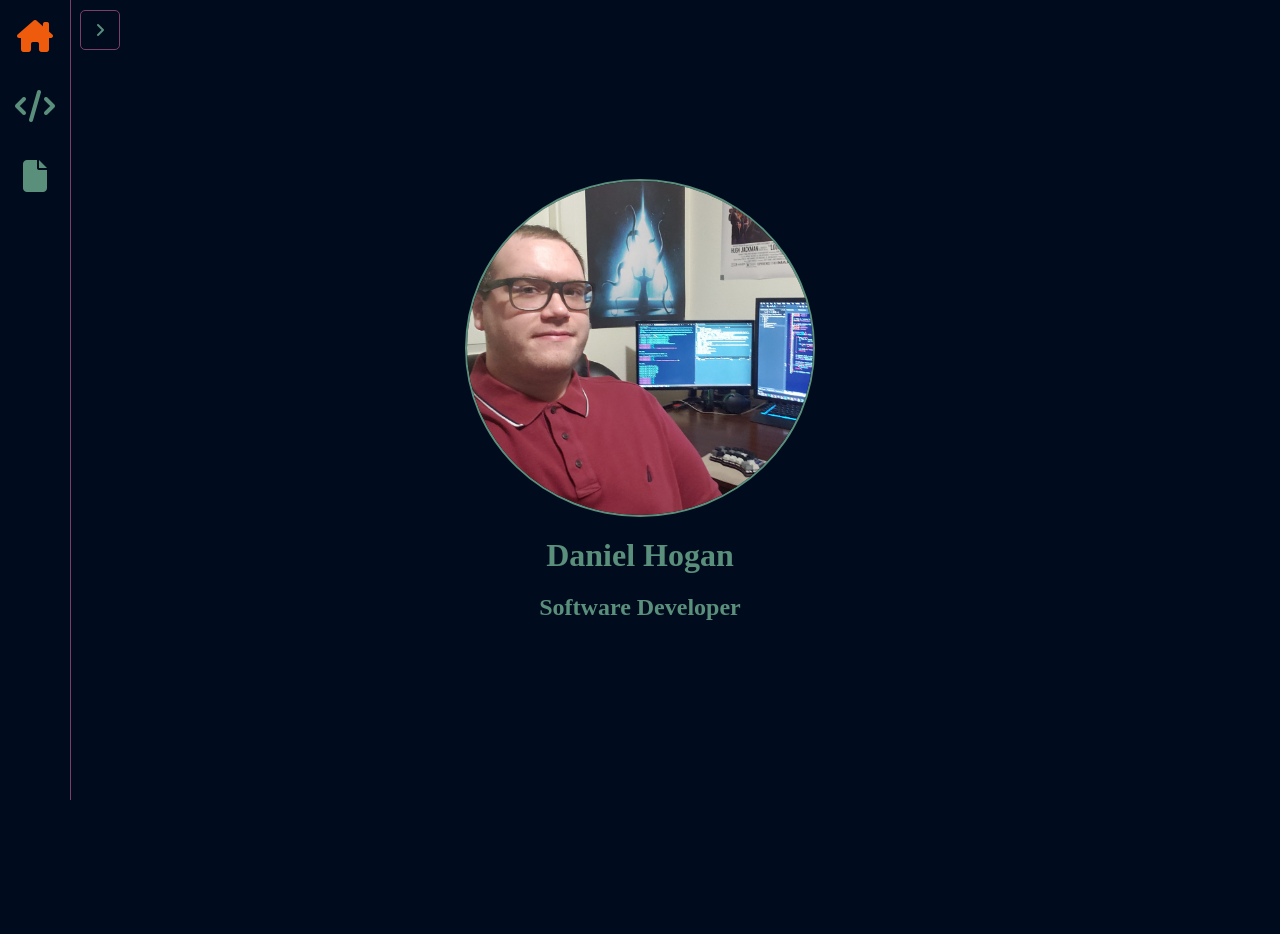
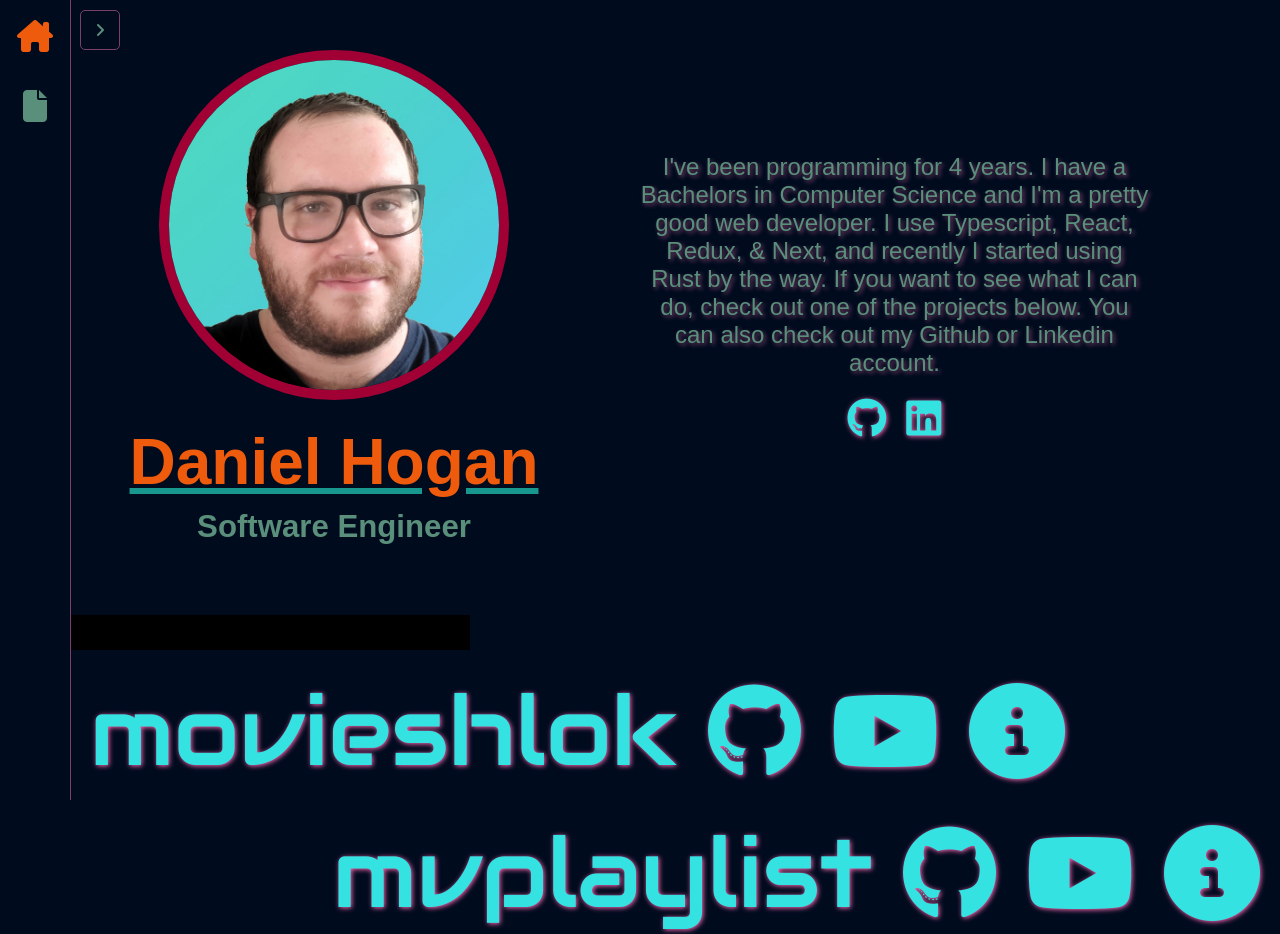
Before and after one commit to danielxhogan/portfolio22, a Next.js app: page / in a window 1280 px wide. Before the commit the page ends 800 px from the top, so only its background shows below. Built offline with nearby package versions, Linux system fonts and the light colour scheme.

Commit message:
redesign front page

```diff
--- a/components/SideNav.tsx
+++ b/components/SideNav.tsx
@@ -36,12 +36,6 @@ export default function SideNav() {
     },
     {
       key: 1,
-      endpoint: "/projects",
-      icon: "fa-code",
-      label: "Projects"
-    },
-    {
-      key: 2,
       endpoint: "/resume",
       icon: "fa-file",
       label: "Resume"
--- a/pages/_document.tsx
+++ b/pages/_document.tsx
@@ -4,6 +4,16 @@ export default function Document() {
   return (
     <Html lang="en">
       <Head>
+        <link rel="preconnect" href="https://fonts.googleapis.com" />
+        <link
+          rel="preconnect"
+          href="https://fonts.gstatic.com"
+          crossOrigin="anonymous"
+        />
+        <link
+          href="https://fonts.googleapis.com/css2?family=Audiowide&display=swap"
+          rel="stylesheet"
+        />
         <script
           src="https://kit.fontawesome.com/e856074999.js"
           async
--- a/pages/api/hello.ts
+++ /dev/null
@@ -1,13 +0,0 @@
-// Next.js API route support: https://nextjs.org/docs/api-routes/introduction
-import type { NextApiRequest, NextApiResponse } from "next";
-
-type Data = {
-  name: string;
-};
-
-export default function handler(
-  req: NextApiRequest,
-  res: NextApiResponse<Data>
-) {
-  res.status(200).json({ name: "John Doe" });
-}
--- a/pages/index.tsx
+++ b/pages/index.tsx
@@ -1,12 +1,16 @@
 import SideNav from "../components/SideNav";
-import headshot from "../public/headshot.jpg";
+import headshot from "../public/good-if-rounded.jpg";
+
+import { useState } from "react";
 
 import Head from "next/head";
 import Image from "next/image";
 
 import styles from "../styles/Home.module.css";
+import Link from "next/link";
 
 export default function Home() {
+  const [message, setMessage] = useState("");
   return (
     <>
       <Head>
@@ -14,14 +18,137 @@ export default function Home() {
       </Head>
       <main className={styles["main"]}>
         <SideNav />
+
         <div className={styles["content"]}>
-          <Image
-            src={headshot}
-            alt="headshot"
-            className={styles["profile-pic"]}
-          />
-          <h1 className={styles["name"]}>Daniel Hogan</h1>
-          <h2>Software Developer</h2>
+          <div className={styles["title-section"]}>
+            <div className={styles["personal-info"]}>
+              <Image
+                src={headshot}
+                alt="headshot"
+                className={styles["profile-pic"]}
+              />
+              <div className={styles["name"]}>
+                <h1>Daniel Hogan</h1>
+              </div>
+              <h2>Software Engineer</h2>
+            </div>
+
+            <div className={styles["bio"]}>
+              <p>
+                I&apos;ve been programming for 4 years. I have a Bachelors in
+                Computer Science and I&apos;m a pretty good web developer. I use
+                Typescript, React, Redux, & Next, and recently I started using
+                Rust by the way. If you want to see what I can do, check out one
+                of the projects below. You can also check out my Github or
+                Linkedin account.
+              </p>
+
+              <div className={styles["personal-icons"]}>
+                <a href="https://github.com/danielxhogan" target="__blank">
+                  <i
+                    className={`${styles["personal-icon"]} fa-brands fa-github`}
+                    onMouseOver={() => setMessage("view my github account")}
+                    onMouseOut={() => setMessage("")}
+                  ></i>
+                </a>
+
+                <a href="https://linkedin.com/in/danielxhogan" target="__blank">
+                  <i
+                    className={`${styles["personal-icon"]} fa-brands fa-linkedin`}
+                    onMouseOver={() => setMessage("view my linkedin account")}
+                    onMouseOut={() => setMessage("")}
+                  ></i>
+                </a>
+              </div>
+            </div>
+          </div>
+
+          <div className={styles["message"]}>{message}</div>
+
+          <div className={styles["projects-section"]}>
+            <div className={`${styles["project"]} ${styles["movieshlok"]}`}>
+              <a href="http://movieshlok.com" target="__blank">
+                <div
+                  className={styles["link"]}
+                  onMouseOver={() => setMessage("check out the site")}
+                  onMouseOut={() => setMessage("")}
+                >
+                  movieshlok
+                </div>
+              </a>
+
+              <div className={styles["icons"]}>
+                <a
+                  href="https://github.com/danielxhogan/movieshlok"
+                  target="__blank"
+                >
+                  <i
+                    className={`${styles["link"]} fa-brands fa-github`}
+                    onMouseOver={() => setMessage("view the github repo")}
+                    onMouseOut={() => setMessage("")}
+                  ></i>
+                </a>
+
+                <i
+                  className={`${styles["link"]} fa-brands fa-youtube`}
+                  onMouseOver={() => setMessage("watch the demo")}
+                  onMouseOut={() => setMessage("")}
+                ></i>
+
+                {/* <Link href="/project/movieshlok"> */}
+                <i
+                  className={`${styles["link"]} fa-solid fa-circle-info`}
+                  onMouseOver={() => setMessage("see more info")}
+                  onMouseOut={() => setMessage("")}
+                ></i>
+                {/* </Link> */}
+              </div>
+            </div>
+
+            <div className={`${styles["project"]} ${styles["mvplaylist"]}`}>
+              <a href="https://mvplaylist.vercel.app" target="__blank">
+                <div
+                  className={styles["link"]}
+                  onMouseOver={() => setMessage("check out the site")}
+                  onMouseOut={() => setMessage("")}
+                >
+                  mvplaylist
+                </div>
+              </a>
+
+              <div className={styles["icons"]}>
+                <a
+                  href="https://github.com/danielxhogan/mvplaylist"
+                  target="__blank"
+                >
+                  <i
+                    className={`${styles["link"]} fa-brands fa-github`}
+                    onMouseOver={() => setMessage("view the github repo")}
+                    onMouseOut={() => setMessage("")}
+                  ></i>
+                </a>
+
+                <a
+                  href="https://www.youtube.com/watch?v=70tjwO3O_Q4"
+                  target="__blank"
+                >
+                  <i
+                    className={`${styles["link"]} fa-brands fa-youtube`}
+                    onMouseOver={() => setMessage("watch the demo")}
+                    onMouseOut={() => setMessage("")}
+                  ></i>
+                </a>
+
+                <Link href="/project/0">
+                  <i
+                    className={`${styles["link"]} fa-solid fa-circle-info`}
+                    onMouseOver={() => setMessage("see more info")}
+                    onMouseOut={() => setMessage("")}
+                  ></i>
+                </Link>
+              </div>
+            </div>
+          </div>
         </div>
       </main>
     </>
--- a/styles/Home.module.css
+++ b/styles/Home.module.css
@@ -1,13 +1,20 @@
 .content {
   height: 100vh;
+  padding-top: 50px;
+  font-family: sans-serif;
+}
+
+.title-section {
+  text-align: center;
+  font-size: 1.3rem;
   display: flex;
-  flex-direction: column;
   justify-content: center;
   align-items: center;
+  gap: 100px;
 }
 
 .profile-pic {
-  border: 2px solid var(--foreground-color);
+  border: 10px solid var(--red);
   border-radius: 50%;
   margin-bottom: 20px;
   width: 350px;
@@ -15,5 +22,144 @@
 }
 
 .name {
+  margin-bottom: 10px;
+  color: var(--turquoise);
+  font-size: 2rem;
+  text-decoration: underline;
+}
+
+.name h1 {
+  color: var(--orange);
+}
+
+.bio {
+  width: 40%;
+  font-size: 1.5rem;
+  display: flex;
+  flex-direction: column;
+}
+
+.bio p {
+  /* color: var(--neon-blue); */
+  text-shadow: 2px 2px 4px var(--purple);
+}
+
+.personal-icons {
+  display: flex;
+  justify-content: center;
+  gap: 20px;
+  margin-top: 20px;
+  font-size: 2.5rem;
+  transition: 0.3s ease;
+  color: var(--neon-blue);
+  text-shadow: 1px 1px 5px var(--hot-pink);
+}
+
+.personal-icon {
+  transition: 0.3s ease;
+}
+
+.personal-icon:hover {
+  cursor: pointer;
+  transform: translateX(-3px) translateY(-3px);
+  text-shadow: 3px 3px 3px var(--hot-pink);
+}
+
+.message {
+  background-color: black;
+  width: 800px;
+  padding: 5px;
+  height: 35px;
+  width: 400px;
+  margin: 70px var(--icon-width) 20px;
+  color: var(--red);
+  font-size: 1.3rem;
+}
+
+.projects-section {
+  margin-left: var(--icon-width);
+  padding-left: 20px;
+  font-family: "Audiowide", cursive;
+}
+
+.project {
+  display: flex;
+  gap: 30px;
+  align-items: center;
+}
+
+.link {
+  font-size: 6rem;
+  transition: 0.3s ease;
+  color: var(--neon-blue);
+  text-shadow: 1px 1px 5px var(--hot-pink);
+}
+
+.link:hover {
+  cursor: pointer;
+  transform: translateX(-5px) translateY(-5px);
+  text-shadow: 5px 5px 5px var(--hot-pink);
+}
+
+.icons {
+  display: flex;
+  gap: 30px;
+}
+.movieshlok {
   margin-bottom: 20px;
 }
+
+.mvplaylist {
+  justify-content: flex-end;
+  padding-right: 20px;
+}
+
+@media (max-width: 1100px) {
+  .title-section {
+    flex-direction: column;
+    gap: 50px;
+  }
+
+  .bio {
+    width: 75%;
+  }
+
+  .link {
+    font-size: 4rem;
+  }
+}
+
+@media (max-width: 800px) {
+  .content {
+    padding-top: 30px;
+  }
+
+  .link {
+    font-size: 3rem;
+  }
+
+  .movieshlok {
+    flex-direction: column;
+    align-items: flex-start;
+  }
+
+  .mvplaylist {
+    flex-direction: column;
+    align-items: flex-end;
+    padding-bottom: 30px;
+  }
+
+  .message {
+    margin-top: 50px;
+  }
+}
+
+@media (max-width: 600px) {
+  .message {
+    margin-left: 0;
+  }
+
+  .projects-section {
+    margin-left: 0;
+  }
+}
--- a/styles/SideNav.module.css
+++ b/styles/SideNav.module.css
@@ -1,6 +1,7 @@
 .side-nav {
+  z-index: 1;
   position: fixed;
-  height: 100vh;
+  height: 100%;
   background-color: var(--background-color);
   border-right: 1px solid var(--purple);
 }
@@ -14,7 +15,7 @@
   padding: 0;
 }
 
-@media only screen and (max-width: 500px) {
+@media only screen and (max-width: 600px) {
   .hidden.toggle-container {
     width: 0;
     overflow: hidden;
--- a/styles/globals.css
+++ b/styles/globals.css
@@ -8,6 +8,7 @@
   --red: #a10035;
   --turquoise: #18978f;
   --neon-blue: #34e2e2;
+  --hot-pink: #ff69b4;
 
   --icon-width: 70px;
 }
```
Also changed, not shown: public/good-if-rounded.jpg (added).
